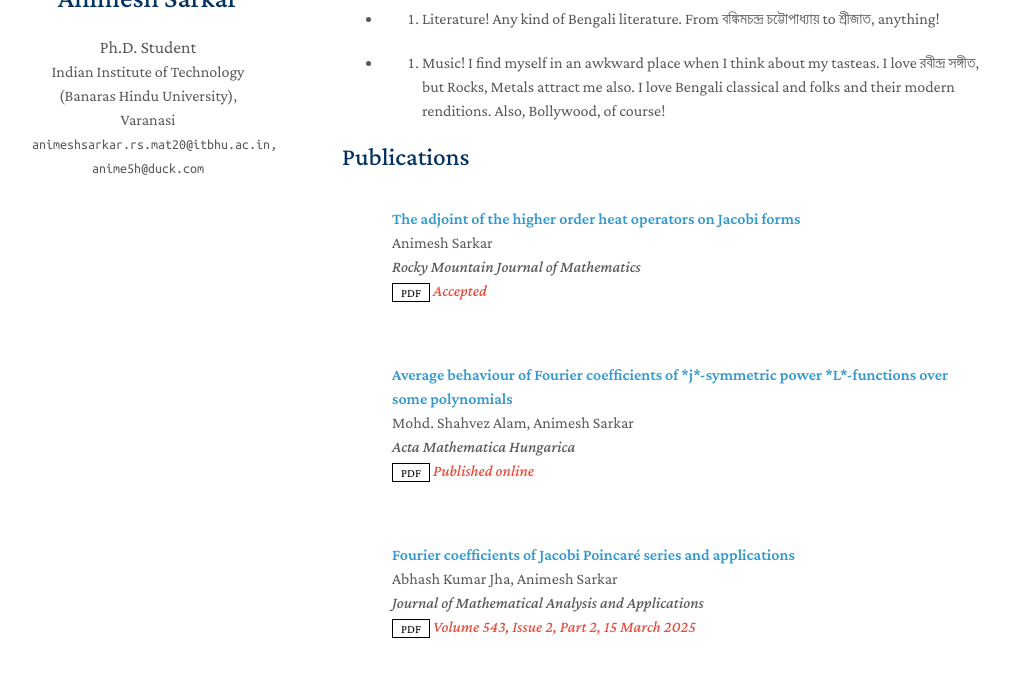
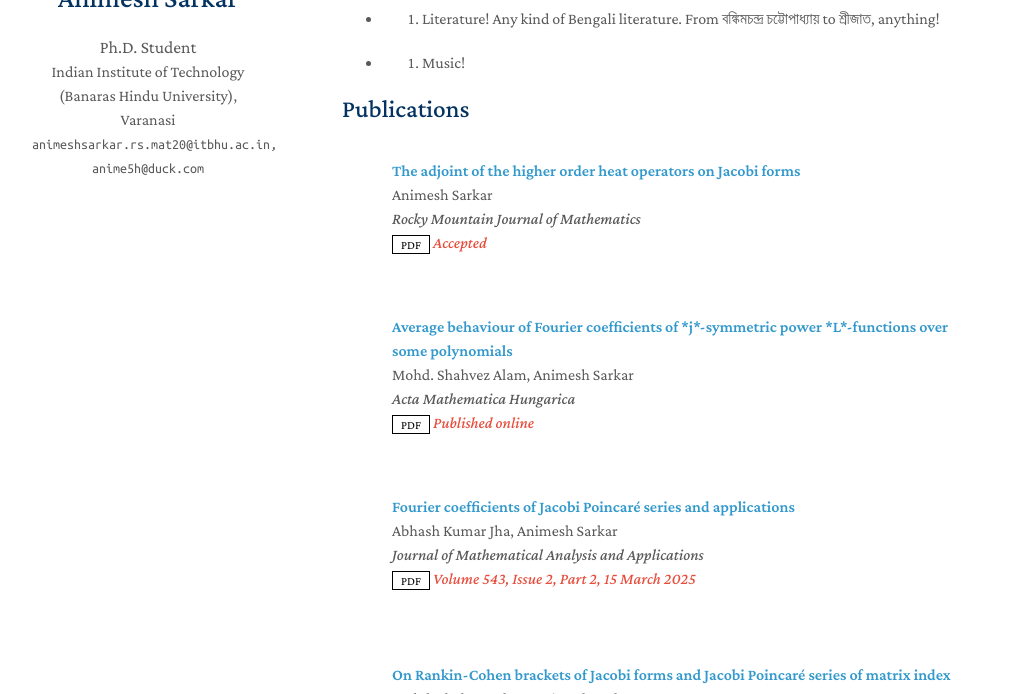
Before and after one commit to 4nimesh/4nimesh.github.io, a Jekyll site: the page built from index.md, in a window 1280 px wide and 900 px high, scrolled down 460 px, cut to the strip 206-900 px from the top of the window. Shown: the whole strip, without its empty margins (128-1137 px from the left). Built offline with Jekyll 4.4.1, drawn with Linux system fonts in a browser that asks for light colours; a style sheet for code colours, icons or effects is not loaded; our own code applies the rules of GitHub Pages for plain Markdown files.

Commit message:
Update index.md

```diff
--- a/index.md
+++ b/index.md
@@ -23,7 +23,8 @@ I completed B.Sc. in Mathematics Honours (2013-2016) from [Cooch Behar College](
 
 ## Hobbies
 - 1. Literature! Any kind of Bengali literature. From বঙ্কিমচন্দ্র চট্টোপাধ্যায় to শ্রীজাত, anything!
-- 2. Music! I find myself in an awkward place when I think about my tasteas. I love রবীন্দ্র সঙ্গীত, but Rocks, Metals attract me also. I love Bengali classical and folks and their modern renditions. Also, Bollywood, of course!
+- 2. Music!
+<!-- I find myself in an awkward place when I think about my tasteas. I love রবীন্দ্র সঙ্গীত, but Rocks, Metals attract me also. I love Bengali classical and folks and their modern renditions. Also, Bollywood, of course! -->
 
 
 
```
